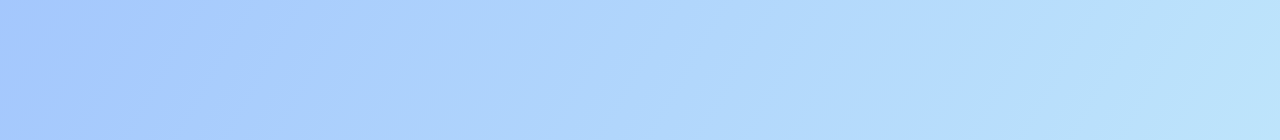
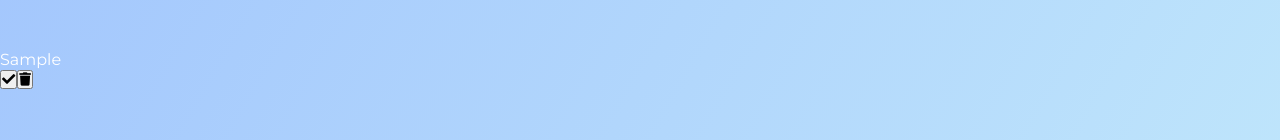
Before and after one commit to mukulpathania1107/react-todo, a React (Create React App) app: page / in a window 1280 px wide. Both pictures are taken after typing "Sample" into the empty fields and a click on the button 747 px from the left and 240 px from the top of the page. Shown: the part 270-410 px from the top of the page. Built offline with nearby package versions, Linux system fonts and the light colour scheme.

Commit message:
Make the list render dynamically by adding a Todo component
Signed-off-by: Mukul Pathania <mukulpathania96@gmail.com>

```diff
--- a/src/App.js
+++ b/src/App.js
@@ -12,7 +12,7 @@ function App() {
         <h1>Todo List</h1>
       </header>
       <Form inputText={inputText} setInputText={setInputText} todos={todos} setTodos={setTodos} />
-      <TodoList />
+      <TodoList todos={todos} />
     </div>
   );
 }
--- /dev/null
+++ b/src/components/Todo.js
@@ -0,0 +1,17 @@
+// import './Todo.css';
+
+const Todo = ({ todo }) => {
+    return (
+        <div className="todo">
+            <li className="todo-item">{todo.text}</li>
+            <button className="complete-btn">
+                <i className="fas fa-check"></i>
+            </button>
+            <button className="trash-btn">
+                <i className="fas fa-trash"></i>
+            </button>
+        </div>
+    );
+};
+
+export default Todo;
--- a/src/components/TodoList.js
+++ b/src/components/TodoList.js
@@ -1,8 +1,14 @@
+import Todo from './Todo';
+// import './TodoList.css';
 
-const TodoList = () => {
+const TodoList = ({ todos }) => {
     return (
         <div className="todo-container">
-            <ul className="todo-list"></ul>
+            <ul className="todo-list">
+                {todos.map(todo => (
+                    <Todo todo={todo} key={todo.id} />
+                ))}
+            </ul>
         </div>
     );
 };
```
